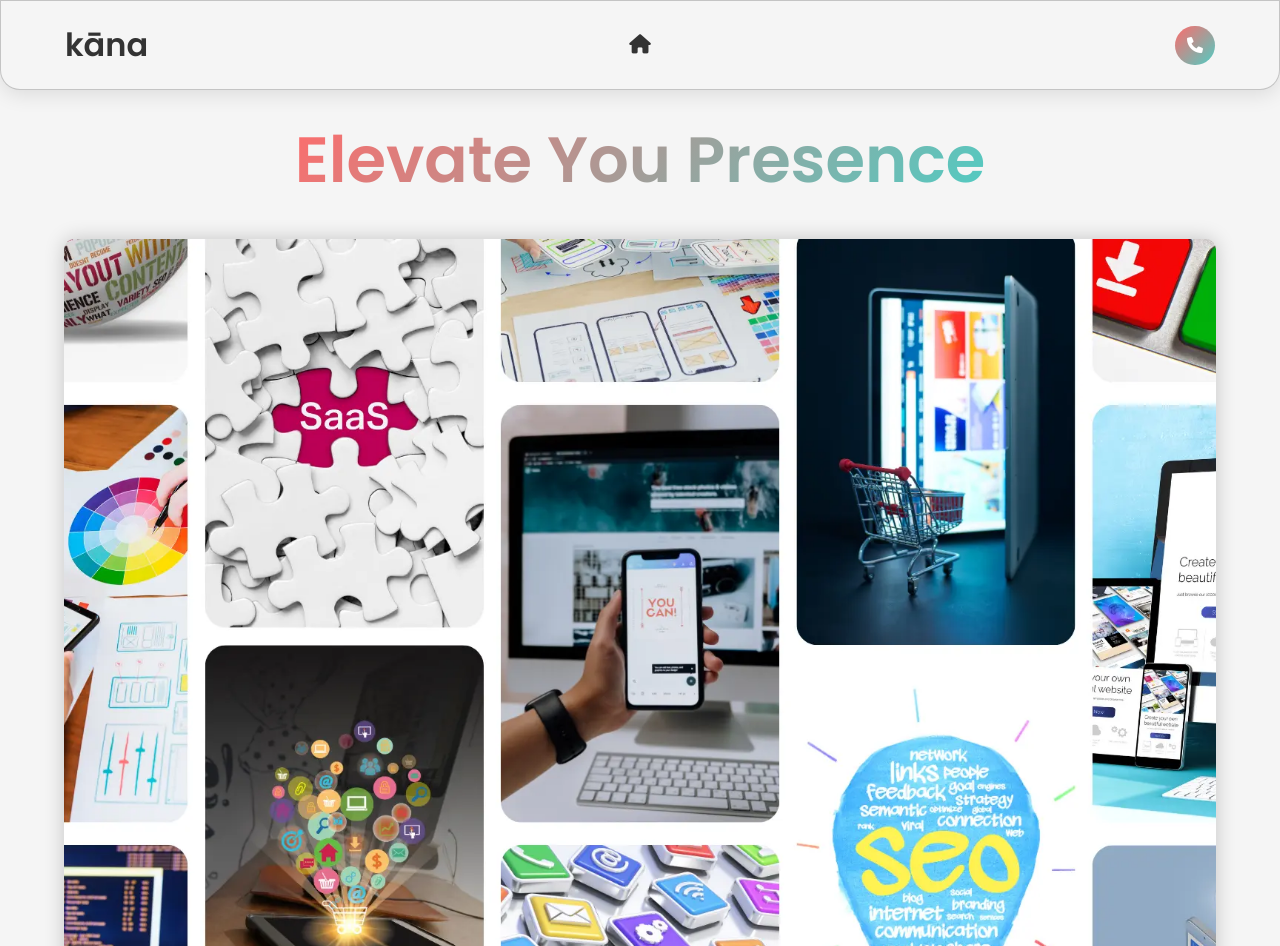
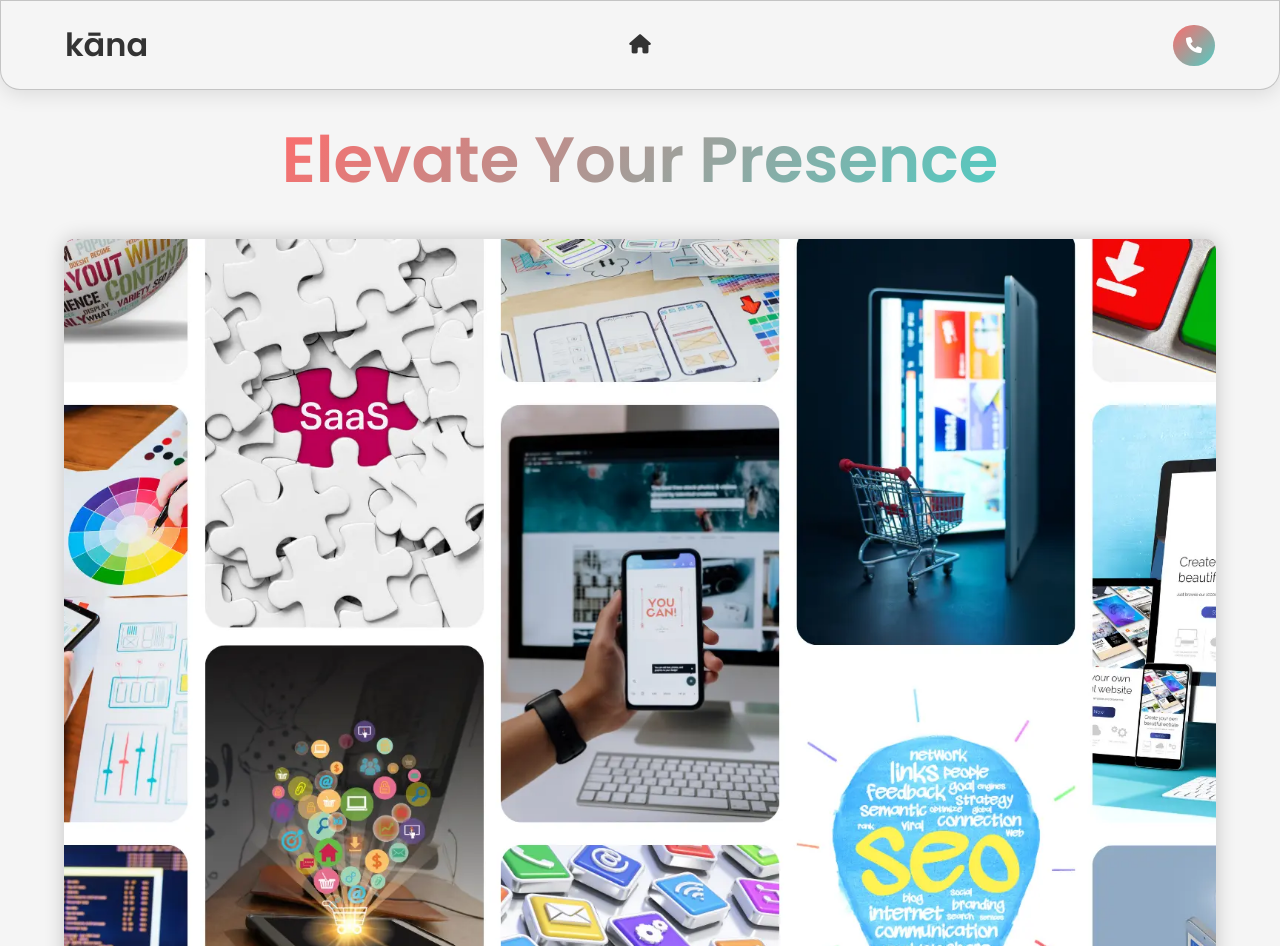
Before and after one commit to kana-2024/kana, a plain HTML site: page all-services.html in a window 1280 px wide. Shown: the top 946 px of the page. Drawn offline with nearby package versions, Linux system fonts and the light colour scheme.

Commit message:
commit-17

```diff
--- a/all-services.html
+++ b/all-services.html
@@ -25,7 +25,7 @@
     </header>
 
     <main class="container" id="container-services-all">
-        <h1>Elevate You Presence</h1>
+        <h1>Elevate Your Presence</h1>
 
         <div class="content-wrapper">
             <div class="left-container">
--- a/styles.css
+++ b/styles.css
@@ -192,7 +192,7 @@ nav ul li a:hover::after {
 
 .cta {
     position: relative;
-    padding: 8px 12px;
+    padding: 9px 13px;
     width: 42px;
     height: 42px;
     border-radius: 50px;
```
